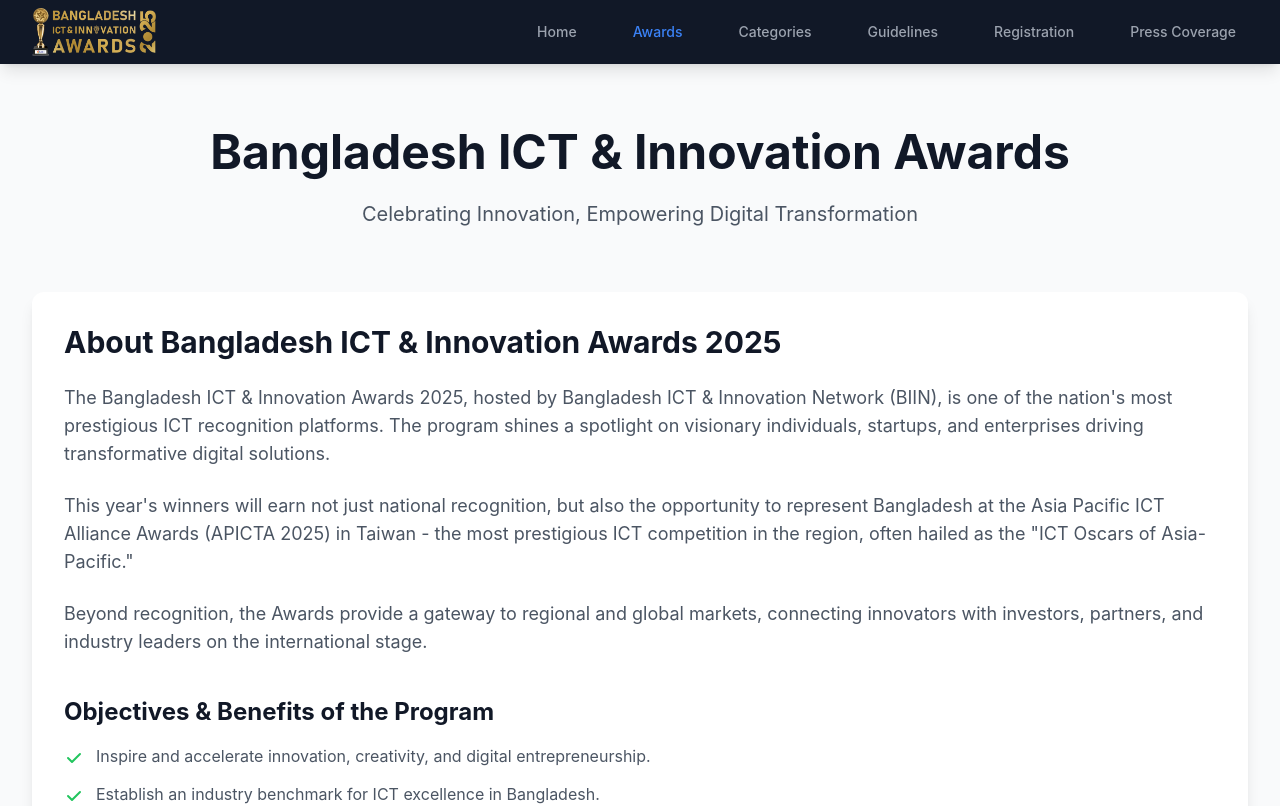
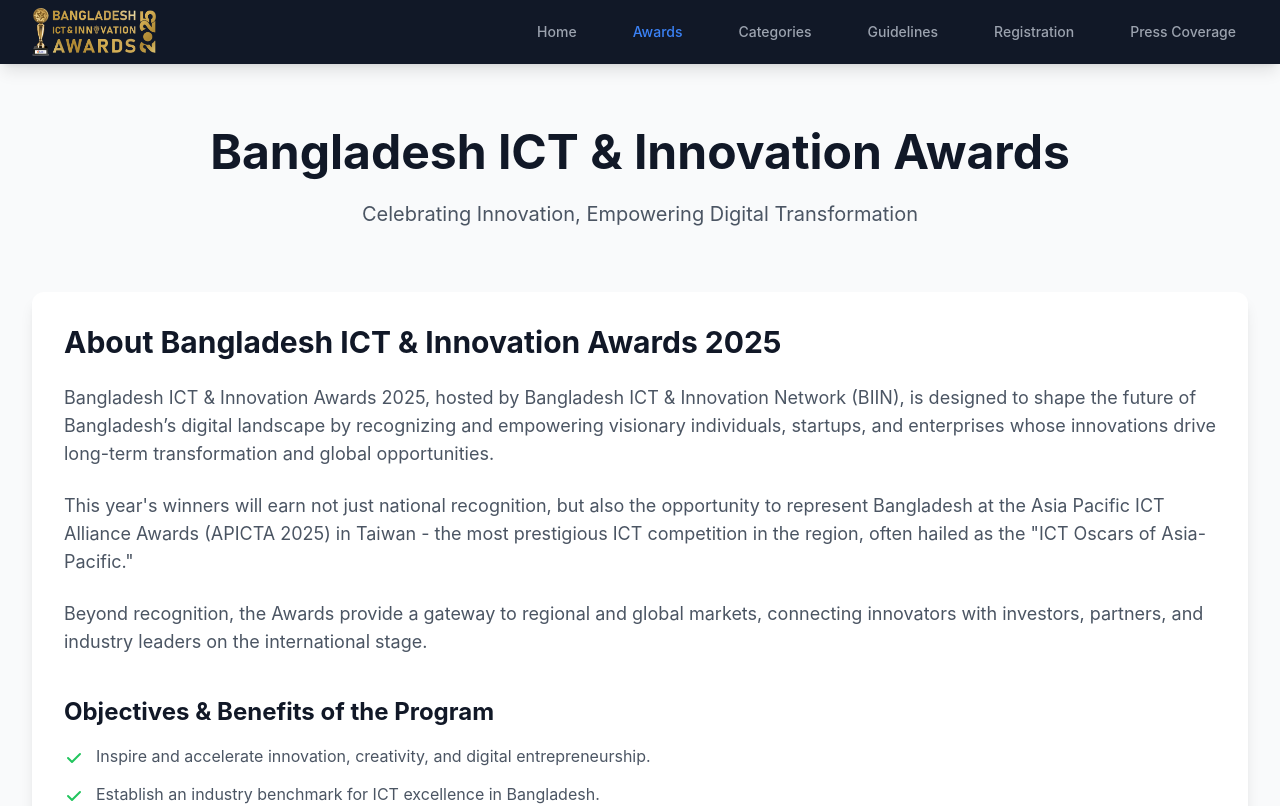
Before and after one commit to Ayonspoiler/BIIN_Award_Function, a React (Vite) app in the folder frontend/: page /about in a window 1280 px wide. Shown: the top 806 px of the page. Built offline with nearby package versions, Linux system fonts and the light colour scheme.

Commit message:
Updated About Page.

```diff
--- a/frontend/src/pages/About.jsx
+++ b/frontend/src/pages/About.jsx
@@ -18,11 +18,11 @@ const About = () => {
             About Bangladesh ICT & Innovation Awards 2025
           </h2>
           <p className="text-lg text-gray-600 mb-6">
-            The Bangladesh ICT & Innovation Awards 2025, hosted by Bangladesh
-            ICT & Innovation Network (BIIN), is one of the nation's most
-            prestigious ICT recognition platforms. The program shines a
-            spotlight on visionary individuals, startups, and enterprises
-            driving transformative digital solutions.
+            Bangladesh ICT & Innovation Awards 2025, hosted by Bangladesh ICT &
+            Innovation Network (BIIN), is designed to shape the future of
+            Bangladesh’s digital landscape by recognizing and empowering
+            visionary individuals, startups, and enterprises whose innovations
+            drive long-term transformation and global opportunities.
           </p>
           <p className="text-lg text-gray-600 mb-6">
             This year's winners will earn not just national recognition, but
```
